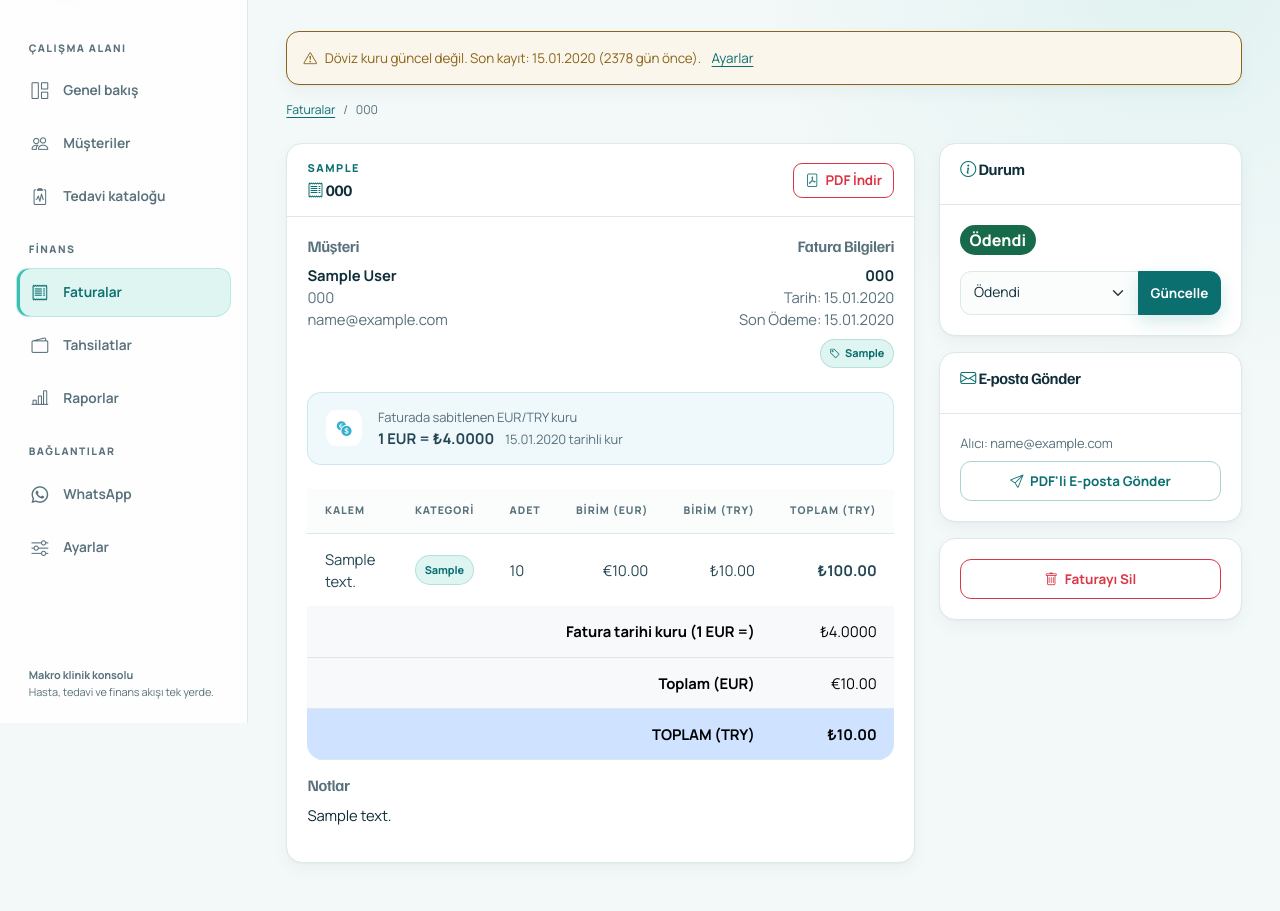
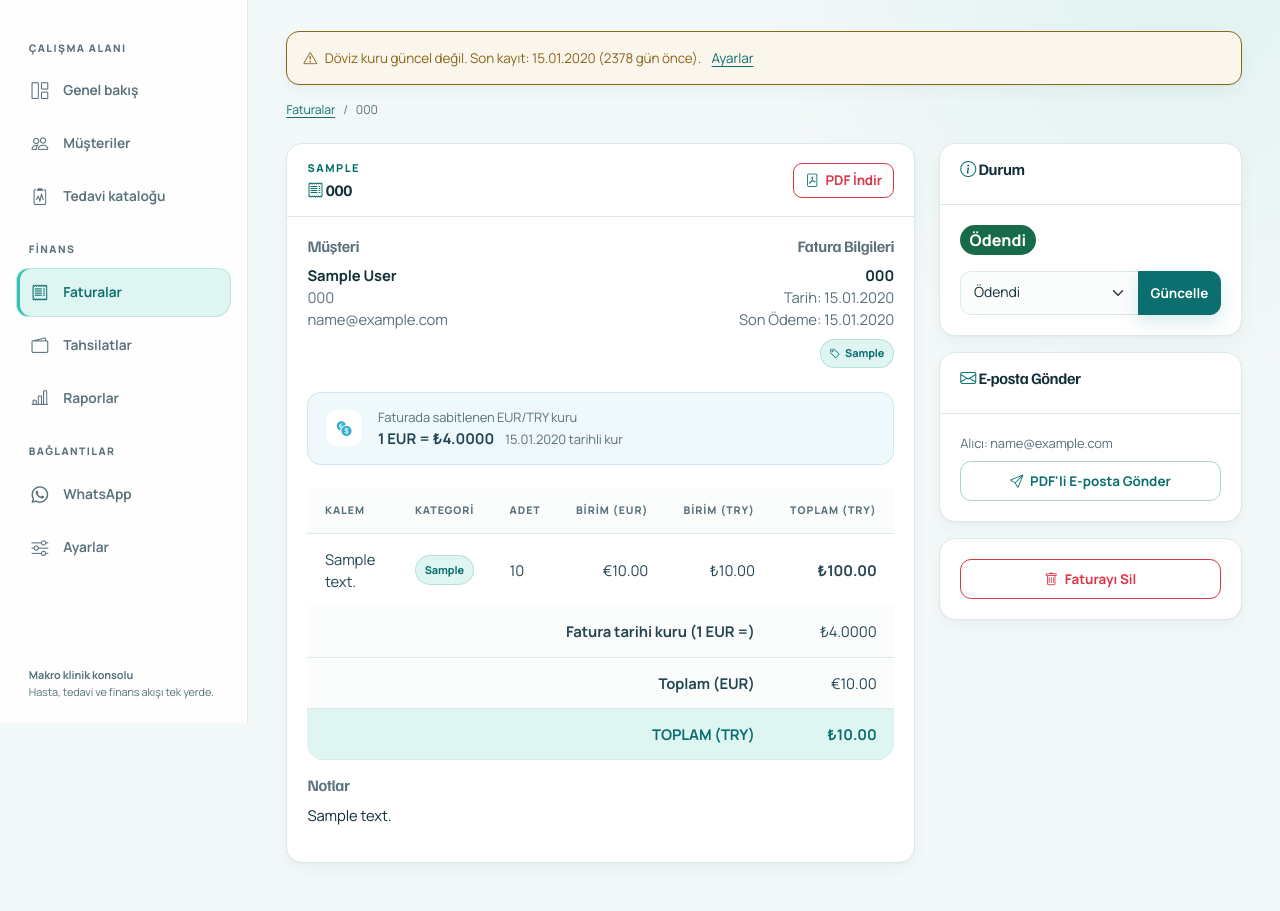
Before and after one commit to ydnAkif/MakroOrtoDonti, a Flask app: page /invoices/1 in a window 1280 px wide. Shown: the part 77-988 px from the top of the page. Run offline with Flask 3, Linux system fonts and the light colour scheme; a user stored in the database is signed in; tables that the repository leaves empty hold one stand-in row (values such as "Sample post"); parts of the project's set-up code (start-up, migrations or seed data) failed here and were passed over; some libraries are stand-ins or nearby versions.

Commit message:
fix: theme table-light/table-primary rows in dark mode
Bootstrap's table-light/table-primary variants don't follow
data-bs-theme, so invoice summary rows (fatura tarihi kuru,
toplam) stayed hardcoded white against the dark canvas. Override
their --bs-table-bg/--bs-table-color with the app's own theme
variables so they invert along with everything else.

Co-Authored-By: Claude Sonnet 5 <noreply@anthropic.com>

```diff
--- a/app/static/css/style.css
+++ b/app/static/css/style.css
@@ -465,6 +465,8 @@ textarea.form-control { min-height: 92px; }
 
 /* Tables and lists */
 .table { --bs-table-bg: transparent; --bs-table-color: var(--ink-800); --bs-table-hover-bg: rgba(57,191,179,.045); margin: 0; }
+.table-light { --bs-table-bg: var(--surface-raised); --bs-table-color: var(--ink-800); }
+.table-primary { --bs-table-bg: var(--aqua-100); --bs-table-color: var(--aqua-700); }
 .table > :not(caption) > * > * { padding: .88rem 1.1rem; border-bottom-color: var(--line); vertical-align: middle; }
 .table thead th {
     border-bottom-width: 1px;
```
